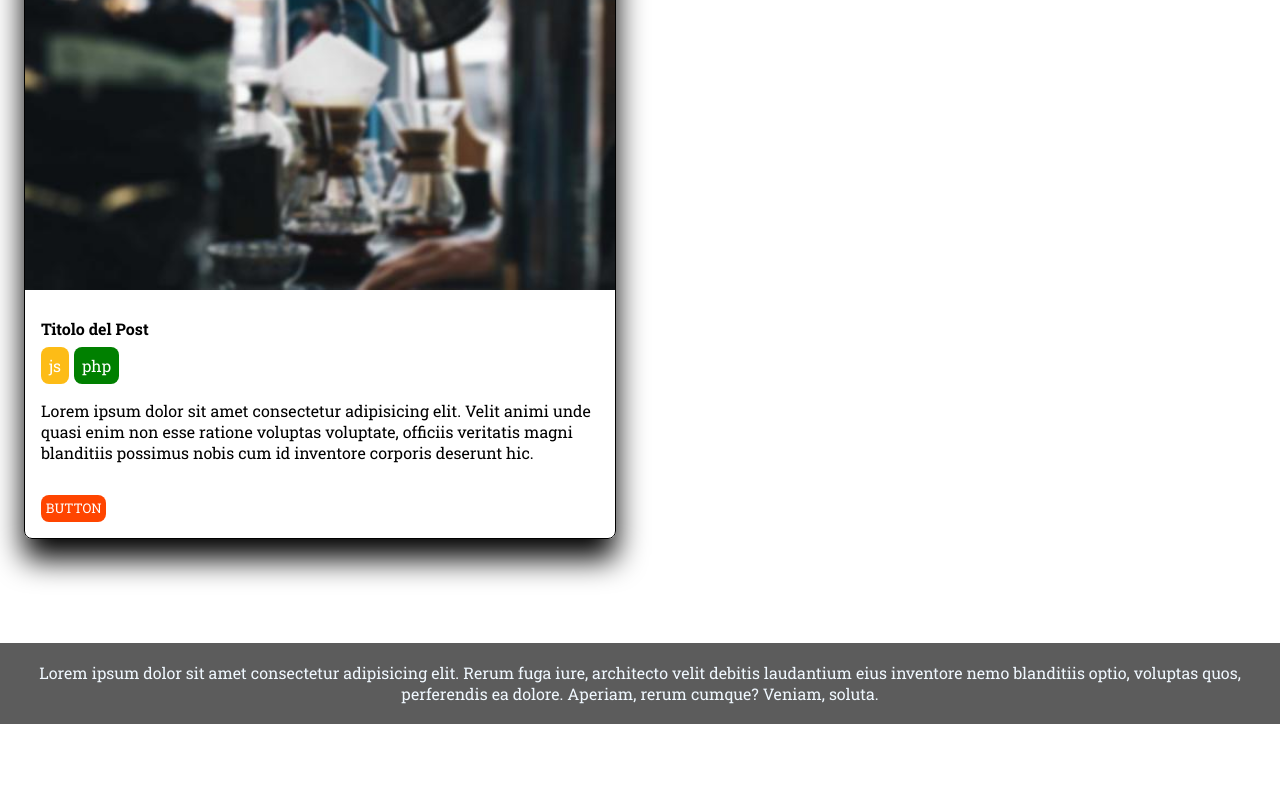
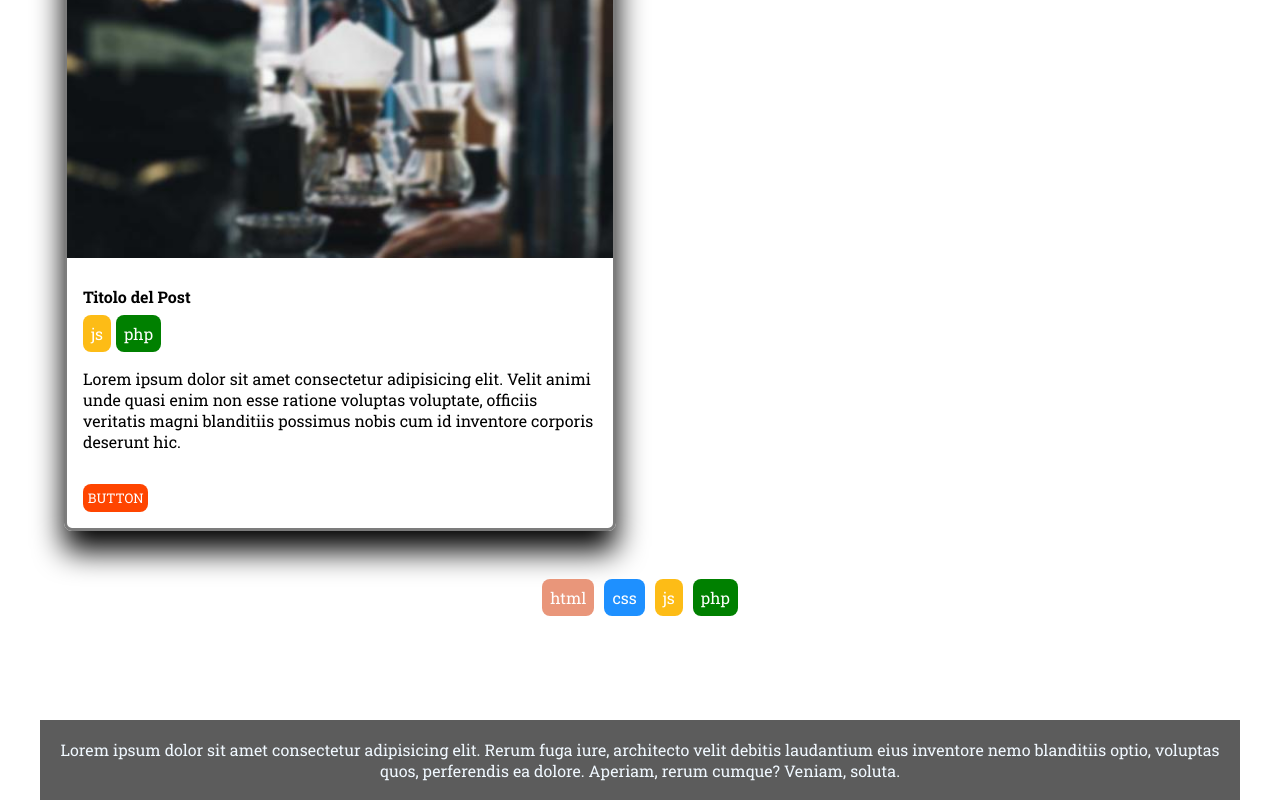
Before and after one commit to AVenturi98/react-props, a React (Vite) app: page / in a window 1280 px wide. Shown: the part 908-1708 px from the top of the page. Before the commit the page ends 1632 px from the top, so only its background shows below. Built offline with nearby package versions, Linux system fonts and the light colour scheme; a web font is replaced by a local one.

Commit message:
ADD: filterder tags

```diff
--- a/src/App.jsx
+++ b/src/App.jsx
@@ -5,16 +5,20 @@ import { posts } from "./posts"
 
 function App() {
 
-
   return (
     <>
       <Header />
 
-      <div className="flex">
+      <div className="row">
         {posts.map((post) =>
           <div key={post.id} className="col-6">
             <Card title={post.title} content={post.content} tags={post.tags} published={post.published} image={post.image} />
           </div>)}
+      </div>
+      <div className="container">
+        <ul className="row">
+          {tagsFiltered()}
+        </ul>
       </div>
 
       <Footer />
@@ -23,3 +27,34 @@ function App() {
 }
 
 export default App
+
+function tagsFiltered() {
+
+  const tag = []
+
+  posts.forEach((post) => {
+
+    const postTags = post.tags
+
+    for (let i = 0; i < postTags.length; i++) {
+
+      if (!tag.includes(postTags[i])) tag.push(postTags[i])
+    }
+  })
+  // console.log(tags)
+  return tag.map((el) => <li className={`${el}Color`}>{el}</li>)
+}
+
+
+/*
+
+const tags = post.tags
+            const arrayUnito = []
+            for (let i = 0; i < arrayUnito.length; i++) {
+              if (!arrayUnito.includes(tags[i]))
+                arrayUnito.push(tags[i]);
+            }
+            console.log(arrayUnito)
+
+
+*/
--- a/src/components/card/Card.module.css
+++ b/src/components/card/Card.module.css
@@ -2,7 +2,7 @@
 
 
 .card {
-    border: solid 1px black;
+    border: solid 0.2rem rgb(124, 124, 124);
     border-radius: 0.5rem;
     max-width: 600px;
     box-shadow: black 0 20px 30px;
--- a/src/index.css
+++ b/src/index.css
@@ -17,11 +17,16 @@ ol {
     list-style: none;
 }
 
+body {
+    max-width: 1200px;
+    margin: 0 auto;
+}
+
 .container {
     padding: 1.5rem;
 }
 
-.flex {
+.row {
     display: flex;
     flex-wrap: wrap;
     justify-content: center;
@@ -56,3 +61,7 @@ ol {
     padding: 0.5rem;
     border-radius: 0.5rem;
 }
+
+ul {
+    gap: 10px
+}
```
